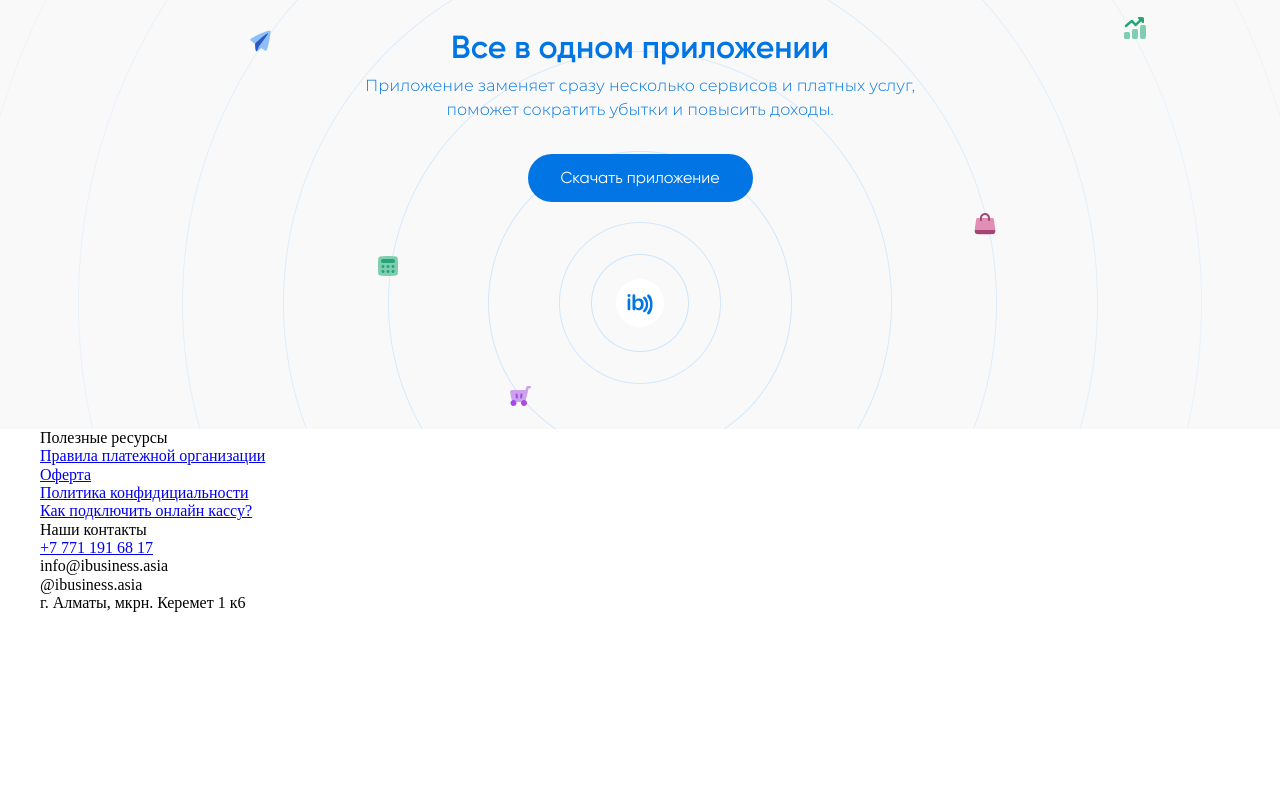
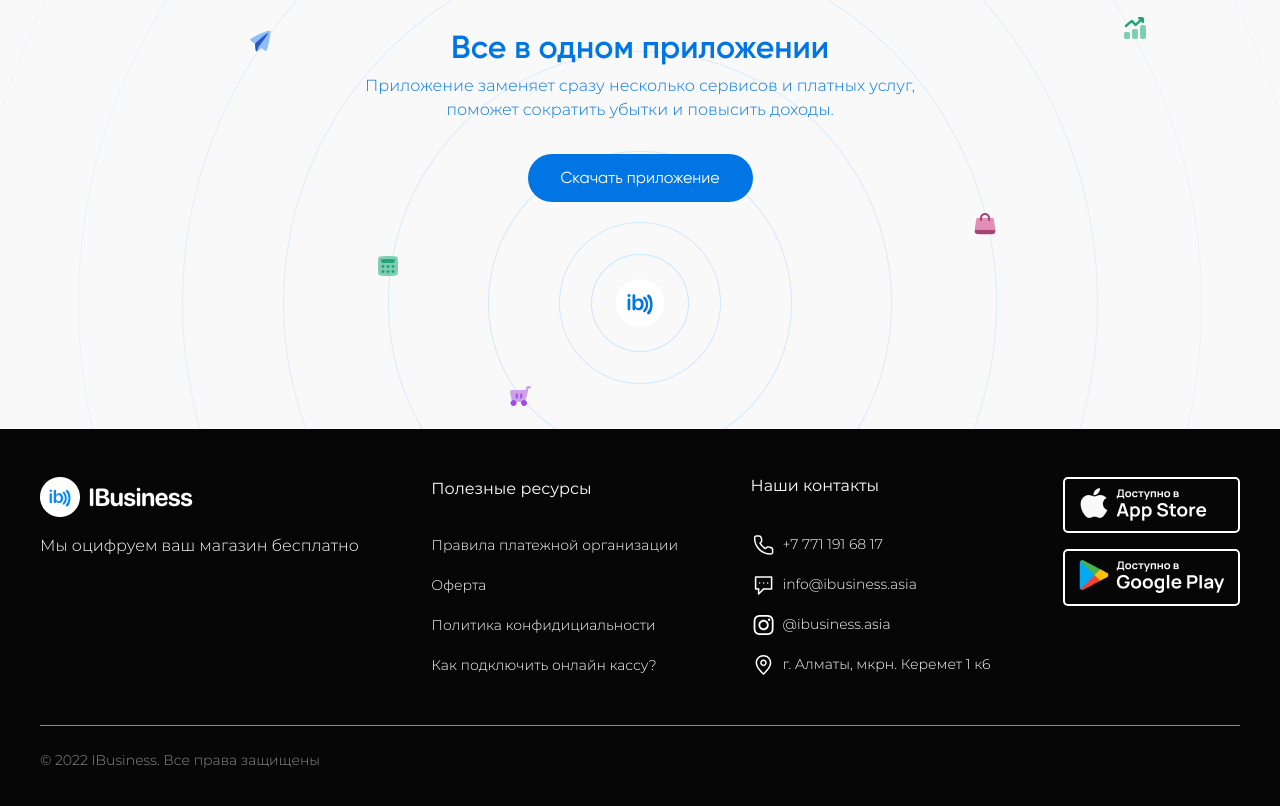
Before and after one commit to ToughGuy786/IBusiness, a website: page src/index.html in a window 1280 px wide. Shown: the part 9809-10615 px from the top of the page. Before the commit the page ends 10422 px from the top, so only its background shows below. Drawn offline with nearby package versions, Linux system fonts and the light colour scheme.

Commit message:
adding new icons svg files. Finished footer

```diff
--- a/src/index.html
+++ b/src/index.html
@@ -564,8 +564,10 @@
         <div class="container">
             <div class="footer__items">
                 <div class="footer__item">
-                    <div class="footer__logo"></div>
-                    <div class="footer__logo-text"></div>
+                    <div class="footer__logo">
+                        <a href="#"><img src="img/footer_logo.png" alt="IBusiness"></a>
+                    </div>
+                    <div class="footer__logo-text">Мы оцифруем ваш магазин бесплатно</div>
                 </div>
                 <div class="footer__item">
                     <div class="footer__nav">
@@ -581,24 +583,38 @@
                 <div class="footer__item">
                     <div class="footer__contacts">
                         <div class="footer__contacts-title">Наши контакты</div>
-                        <div class="footer__call">
-                            <span class="icon-ic_phone"></span>
+                        <div class="footer__contacts-wrapper">
+                            <div class="footer__phonebox">
                                 <div class="footer__phone"><a href="+77711916817">+7 771 191 68 17</a></div>
                             </div>
-                        <div class="footer__mail">
-                            <span class="icon-ic_messagesquaredots"></span>
+                            <div class="footer__mailbox">
                                 <div class="footer__mail">info@ibusiness.asia</div>
                             </div>
-                        <div class="footer__insta">
-                            <span class="icon-ic_instagram-fill"></span>
+                            <div class="footer__instabox">
                                 <div class="footer__insta">@ibusiness.asia</div>
                             </div>
-                        <div class="footer__adress">
-                            <span class="icon-ic_location"></span>
+                            <div class="footer__adressbox">
                                 <div class="footer__adress">г. Алматы, мкрн. Керемет 1 к6</div>
                             </div>
                         </div>
                     </div>
+                </div>
+                <div class="footer__item">
+                    <div class="footer__appstore">
+                        <a href="#" class="footer__app-link">
+                            <img src="img/appstore_btn.png" alt="App Store">
+                        </a>
+                    </div>
+                    <div class="footer__googleplay">
+                        <a href="#" class="footer__app-link">
+                            <img src="img/googleplay_btn.png" alt="Google Play">
+                        </a>
+                    </div>
+                </div>
+            </div>
+            <div class="divider"></div>
+            <div class="footer__mini-text">
+                ©  2022 IBusiness. Все права защищены
             </div>
         </div>
     </footer>
--- a/src/sass/blocks/_footer.scss
+++ b/src/sass/blocks/_footer.scss
@@ -0,0 +1,113 @@
+.footer {
+    background-color: #060606;
+    padding: 48px 0 40px 0;
+    color: #ffffff;
+    font-family: 'Montserrat';
+    font-style: normal;
+    &__items {
+        display: flex;
+        justify-content: space-between;
+    }
+    &__logo-text {
+        padding-top: 16px;
+    }
+    &__nav {
+        line-height: 24px;
+    }
+    &__nav-title {
+        font-weight: 500;
+        font-size: 16px;
+    }
+    &__nav-items {
+        padding-top: 24px;
+        line-height: 40px;
+    }
+    &__nav-item {
+        a {
+            text-decoration: none;
+            color:#ffffff;
+            font-size: 14px;
+            font-weight: 400;
+        }
+    }
+    // Contacts
+    &__contacts-title {
+        font-weight: 500;
+        font-size: 16px;
+    }
+    &__contacts-wrapper {
+        padding-top: 29px;
+        font-size: 14px;
+        font-weight: 400;
+        line-height: 24px;
+        line-height: 40px;
+    }
+    &__phonebox, &__mailbox, &__instabox, &__adressbox {
+        position: relative;
+        display: flex;
+        align-items: center;
+    }
+    &__phonebox::before {
+        content: url('../icons/ic_phone.svg');
+        display: block;
+        position: absolute;
+        width: 24px;
+        height: 24px;
+    }
+    &__mailbox::before {
+        content: url('../icons/ic_mail.svg');
+        display: block;
+        position: absolute;
+        width: 24px;
+        height: 24px;
+    }
+    &__instabox::before {
+        content: url('../icons/ic_instagram-fill.svg');
+        display: block;
+        position: absolute;
+        width: 24px;
+        height: 24px;
+    }
+    &__adressbox::before {
+        content: url('../icons/ic_location.svg');
+        display: block;
+        position: absolute;
+        width: 24px;
+        height: 24px;
+    }
+
+    &__phone, &__mail, &__insta, &__adress {
+        padding-left: 32px;
+    }
+    &__phone {
+        a {
+            text-decoration: none;
+            color: #ffffff;
+        }
+    }
+    //Footer apps
+    &__appstore {
+        border: 2px solid #ffffff;
+        border-radius: 5px;
+    }
+    &__googleplay {
+        border: 2px solid #ffffff;
+        border-radius: 5px;
+        margin-top: 16px;
+    }
+
+    //Divider
+    .divider {
+        border-bottom: 1px solid #8C8C8C;
+        padding-top: 40px;
+    }
+    &__mini-text {
+        margin-top: 24px;
+        font-family: 'Montserrat';
+        font-style: normal;
+        font-weight: 400;
+        font-size: 14px;
+        line-height: 20px;
+        color: #8C8C8C;
+    }
+}
```
Also changed, not shown: package.json (+400 -3 lines), src/css/style.min.css, src/icons/ic_instagram-fill.svg (added), src/icons/ic_location.svg (added), src/icons/ic_mail.svg (added), src/icons/ic_phone.svg (added), 1 other file. Lines whose indentation alone changed are shown as unchanged.
